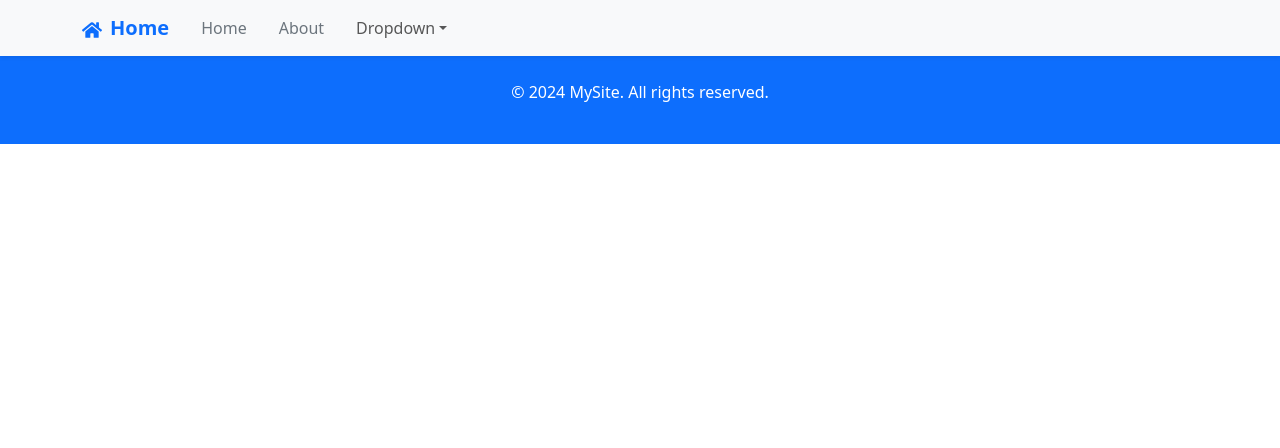
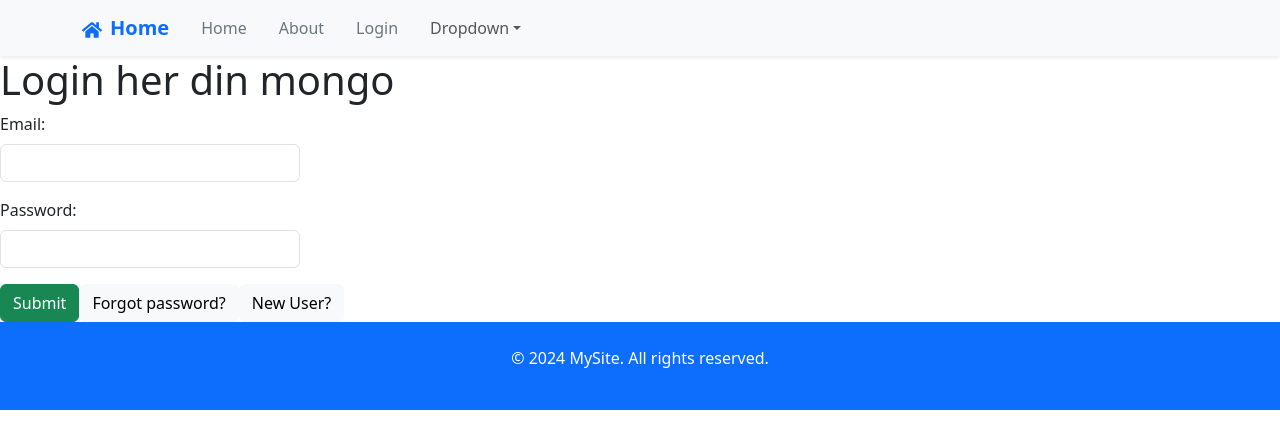
Before and after one commit to SigurdSmeby/ITPE3200Eksamen, a React (Create React App) app in the folder client/: page /login in a window 1280 px wide. Shown: the top 448 px of the page. Built offline with nearby package versions, Linux system fonts and the light colour scheme.

Commit message:
Lagde 1% av en Login Side

```diff
--- a/client/package.json
+++ b/client/package.json
@@ -12,7 +12,7 @@
     "react-dom": "^18.3.1",
     "react-icons": "^5.3.0",
     "react-router-dom": "^6.27.0",
-    "react-scripts": "5.0.1",
+    "react-scripts": "^5.0.1",
     "web-vitals": "^2.1.4"
   },
   "scripts": {
--- a/client/src/App.tsx
+++ b/client/src/App.tsx
@@ -7,6 +7,7 @@ import About from './pages/About.tsx';
 import 'bootstrap/dist/css/bootstrap.min.css';
 import { Container } from 'react-bootstrap';
 import Footer from './components/shared/footer.tsx';
+import Login from './pages/Login.tsx';
 
 
 const App: React.FC = () => {
@@ -17,6 +18,7 @@ const App: React.FC = () => {
       <Routes>
         <Route path="/" element={<Home/>} />
         <Route path="/about" element={<About />} />
+        <Route path="/login" element={<Login />} />
       </Routes>
     </Router>
     <Footer />
--- a/client/src/components/shared/navbar.tsx
+++ b/client/src/components/shared/navbar.tsx
@@ -14,6 +14,7 @@ const NavMenu: React.FC = () => {
         <Nav className="me-auto">
           <Nav.Link href="/" className="mx-2 text-secondary">Home</Nav.Link>
           <Nav.Link href="/about" className="mx-2 text-secondary">About</Nav.Link>
+          <Nav.Link href="/login" className="mx-2 text-secondary">Login</Nav.Link>
           <NavDropdown title="Dropdown" id="basic-nav-dropdown" className="mx-2">
             <NavDropdown.Item href="#action/3.1" >ACTION</NavDropdown.Item>
             <NavDropdown.Item href="#action/3.2">ACTION</NavDropdown.Item>
--- /dev/null
+++ b/client/src/pages/Login.tsx
@@ -0,0 +1,77 @@
+import React, { useState } from 'react';
+
+interface LoginFormData {
+  email: string;
+  password: string;
+}
+
+const Login: React.FC = () => {
+  // Define state to manage form inputs
+  const [formData, setFormData] = useState<LoginFormData>({
+    email: '',
+    password: '',
+  });
+
+  // Handle input changes
+  const handleChange = (e: React.ChangeEvent<HTMLInputElement>) => {
+    const { name, value } = e.target;
+    setFormData({
+      ...formData,
+      [name]: value, // Dynamically update the correct field (email or password)
+    });
+  };
+
+  // Handle form submission
+  const handleSubmit = (e: React.FormEvent<HTMLFormElement>) => {
+    e.preventDefault();
+    console.log('Form submitted with data:', formData);
+
+    // You can now send `formData` to the server or perform any action you need
+    // Example: submit formData to API, perform validation, etc.
+  };
+
+  return (
+    <>
+      <h1>Login her din mongo</h1>
+
+      <form onSubmit={handleSubmit} className='form'>
+        {/* Email input */}
+        <div className="mb-3">
+          <label htmlFor="email" className='form-label'>Email:</label>
+          <input
+            style={{ maxWidth: '300px', width: '100%' }}
+            className="form-control"
+            type="email"
+            id="email"
+            name="email"
+            value={formData.email}
+            onChange={handleChange}
+            required
+          />
+        </div>
+
+        {/* Password input */}
+        <div className="mb-3">
+          <label htmlFor="password" className='form-label'>Password:</label>
+          <input
+            style={{ maxWidth: '300px', width: '100%' }}
+            className="form-control"
+            type="password"
+            id="password"
+            name="password"
+            value={formData.password}
+            onChange={handleChange}
+            required
+          />
+        </div>
+
+        {/* Submit button */}
+        <button type="submit" className='btn btn-success'>Submit</button>
+        <a href='' className='btn btn-light'>Forgot password?</a>
+        <a className='btn btn-light'>New User?</a>
+      </form>
+    </>
+  );
+};
+
+export default Login;
```
Also changed, not shown: 10 other files (tests, documents, lock files or other folders).
